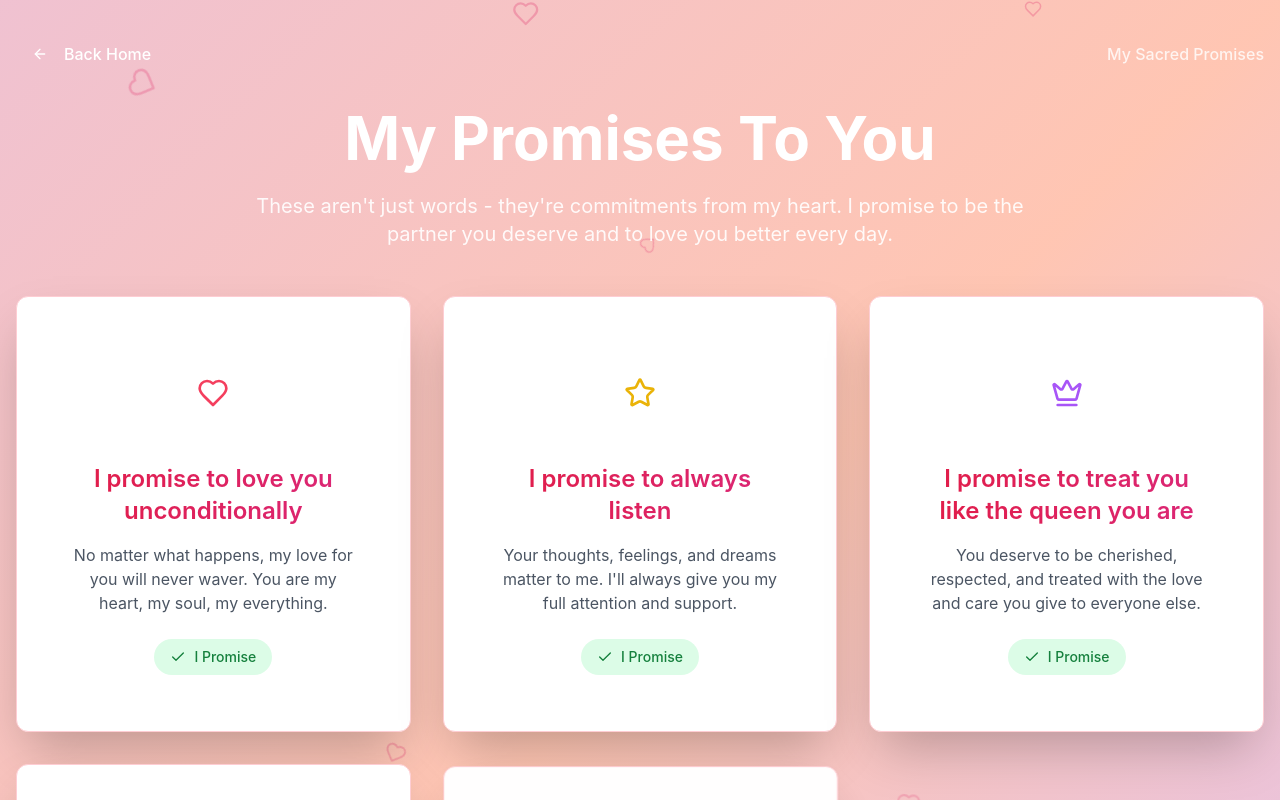
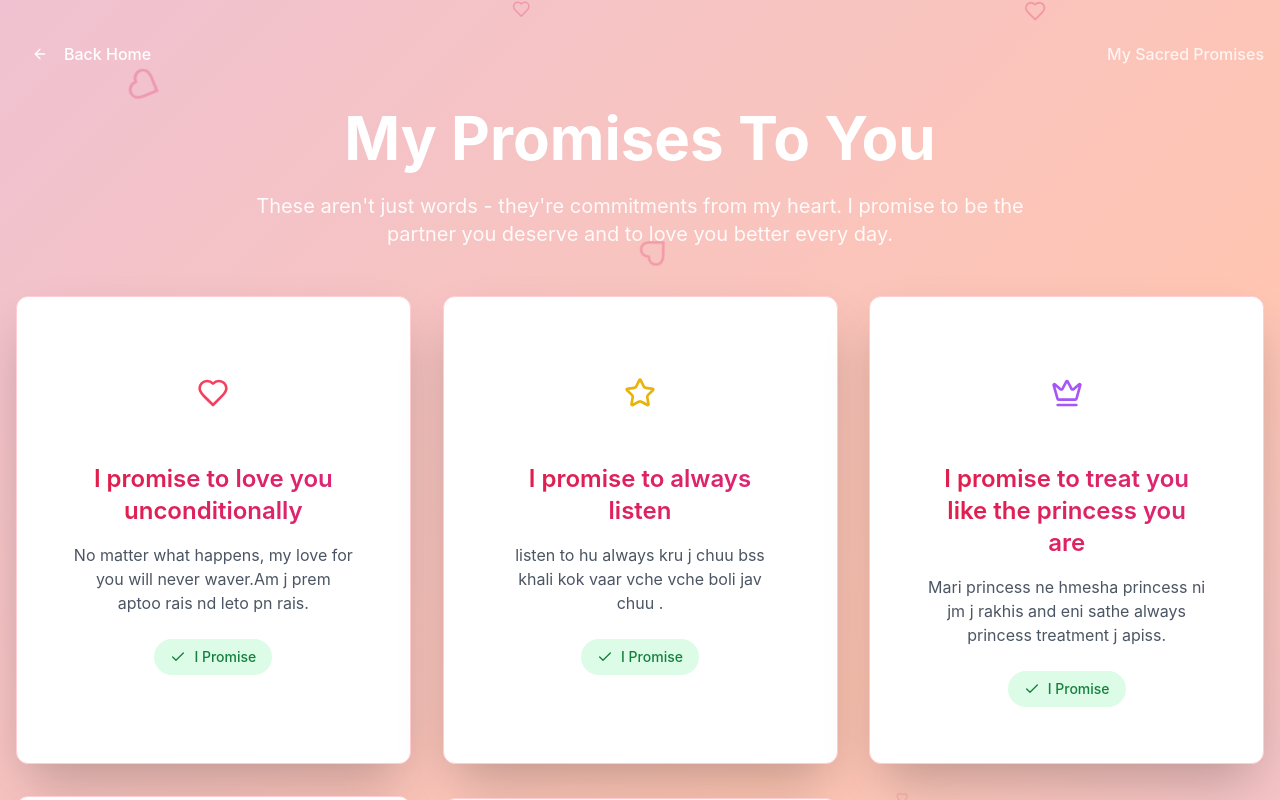
Before and after one commit to vardhanghelani/hc001-, a React (Vite) app: page /promise in a window 1280 px wide. Shown: the top 800 px of the page. Built offline with nearby package versions, Linux system fonts and the light colour scheme; the HTML template or start-up script is replaced by a standard one.

Commit message:
Manual code updates made to file: src/pages/Promise.tsx

```diff
--- a/src/pages/Promise.tsx
+++ b/src/pages/Promise.tsx
@@ -10,28 +10,28 @@ const promises = [
     icon: Heart,
     title: "I promise to love you unconditionally",
     description:
-      "No matter what happens, my love for you will never waver. You are my heart, my soul, my everything.",
+      "No matter what happens, my love for you will never waver.Am j prem aptoo rais nd leto pn rais.",
     color: "text-rose-500",
   },
   {
     icon: Star,
     title: "I promise to always listen",
     description:
-      "Your thoughts, feelings, and dreams matter to me. I'll always give you my full attention and support.",
+      "listen to hu always kru j chuu bss khali kok vaar vche vche boli jav chuu .",
     color: "text-yellow-500",
   },
   {
     icon: Crown,
-    title: "I promise to treat you like the queen you are",
+    title: "I promise to treat you like the princess you are",
     description:
-      "You deserve to be cherished, respected, and treated with the love and care you give to everyone else.",
+      "Mari princess ne hmesha princess ni jm j rakhis and eni sathe always princess treatment j apiss.",
     color: "text-purple-500",
   },
   {
     icon: Gift,
     title: "I promise to make you feel special every day",
     description:
-      "Little surprises, sweet messages, and thoughtful gestures to remind you how amazing you are.",
+      "Little surprises, sweet messages, and biju bdhu j je tne khush kre to remind you how amazing you are.",
     color: "text-green-500",
   },
   {
@@ -41,13 +41,7 @@ const promises = [
       "I'll work on myself, learn from my mistakes, and become the partner you deserve.",
     color: "text-blue-500",
   },
-  {
-    icon: Heart,
-    title: "I promise to never take you for granted again",
-    description:
-      "Every moment with you is a gift, and I'll appreciate and cherish every second we have together.",
-    color: "text-pink-500",
-  },
+
 ];
 
 const Promise = () => {
```
